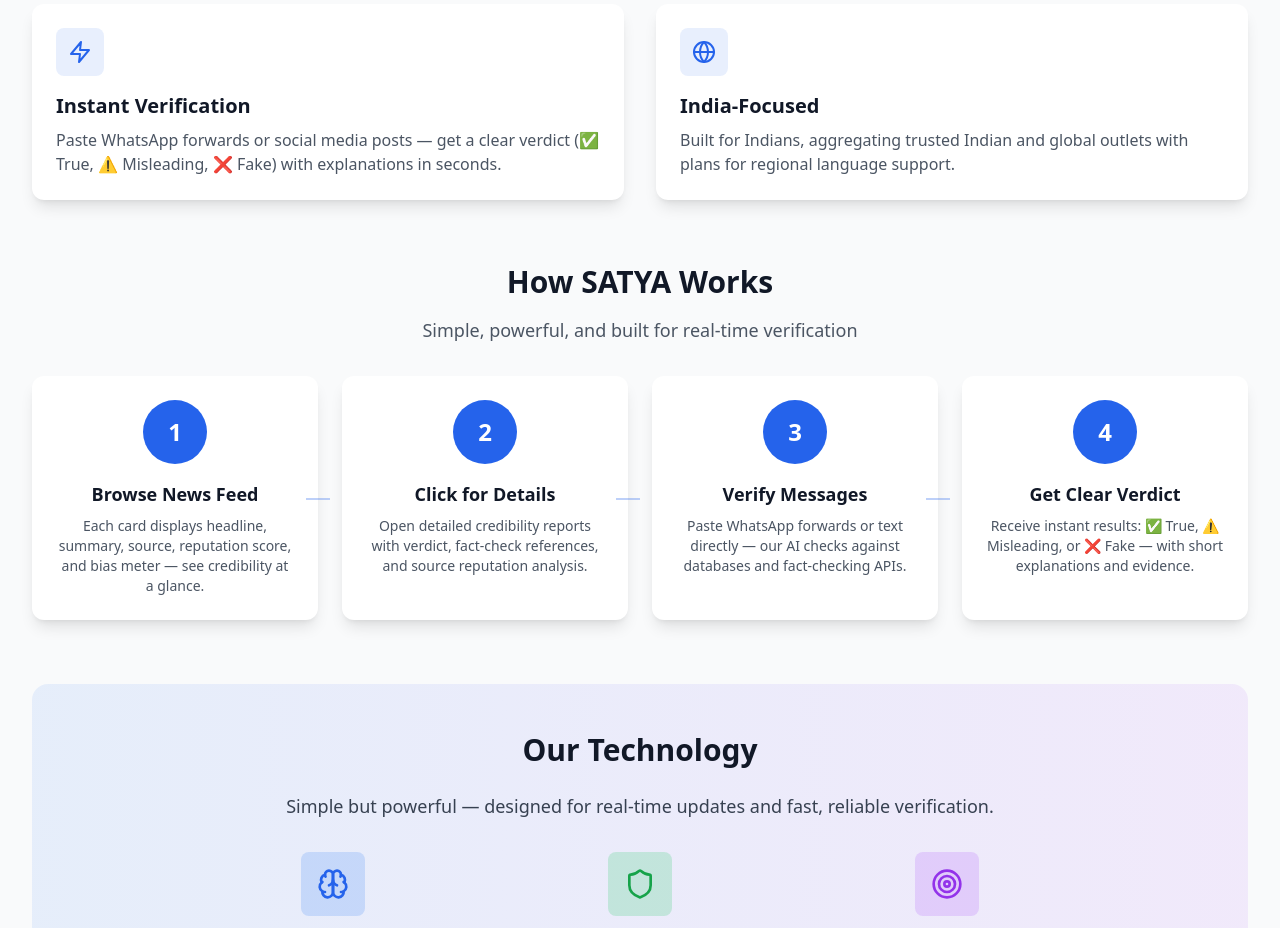
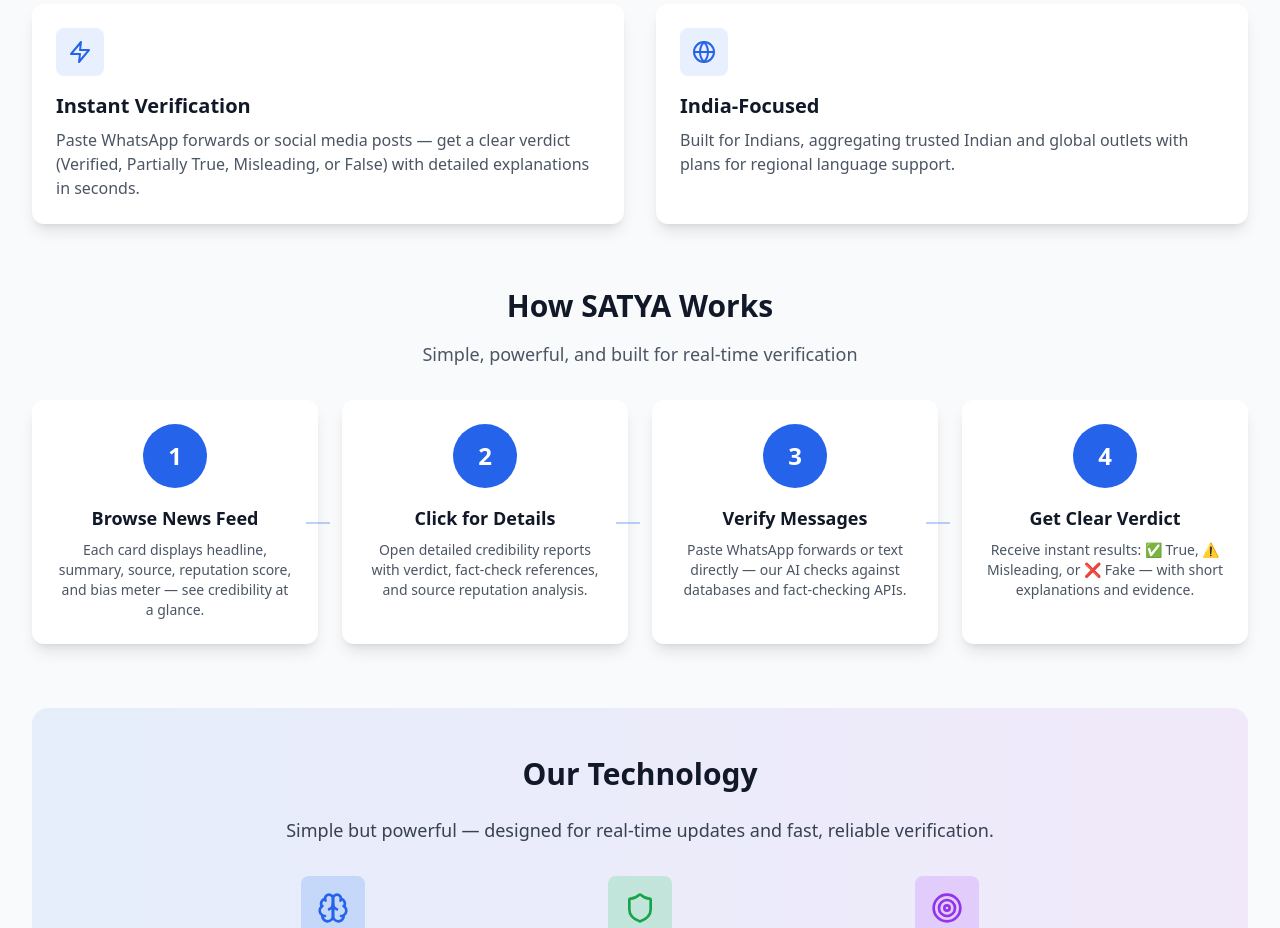
Before and after one commit to Satya-factcheck/Satya_frontend, a React (Vite) app: page /about in a window 1280 px wide. Shown: the part 1580-2508 px from the top of the page. Built offline with nearby package versions, Linux system fonts and the light colour scheme; no server answers.

Commit message:
update aboutUS

```diff
--- a/src/pages/AboutPage.jsx
+++ b/src/pages/AboutPage.jsx
@@ -17,7 +17,7 @@
     {
       icon: Zap,
       title: 'Instant Verification',
-      description: 'Paste WhatsApp forwards or social media posts — get a clear verdict (✅ True, ⚠️ Misleading, ❌ Fake) with explanations in seconds.'
+      description: 'Paste WhatsApp forwards or social media posts — get a clear verdict (Verified, Partially True, Misleading, or False) with detailed explanations in seconds.'
     },
     {
       icon: Globe,
@@ -56,7 +56,7 @@
     },
     {
       question: 'How does SATYA verify claims?',
-      answer: 'We analyze content against fact-checking APIs, trusted databases, and our own verification logs. Each claim receives a clear verdict (✅ True, ⚠️ Misleading, ❌ Fake) with explanations and evidence.'
+      answer: 'We analyze content against fact-checking APIs, trusted databases, and our own verification logs. Each claim receives a clear verdict (Verified, Partially True, Misleading, or False) with detailed explanations and evidence.'
     },
     {
       question: 'What makes SATYA different?',
```
